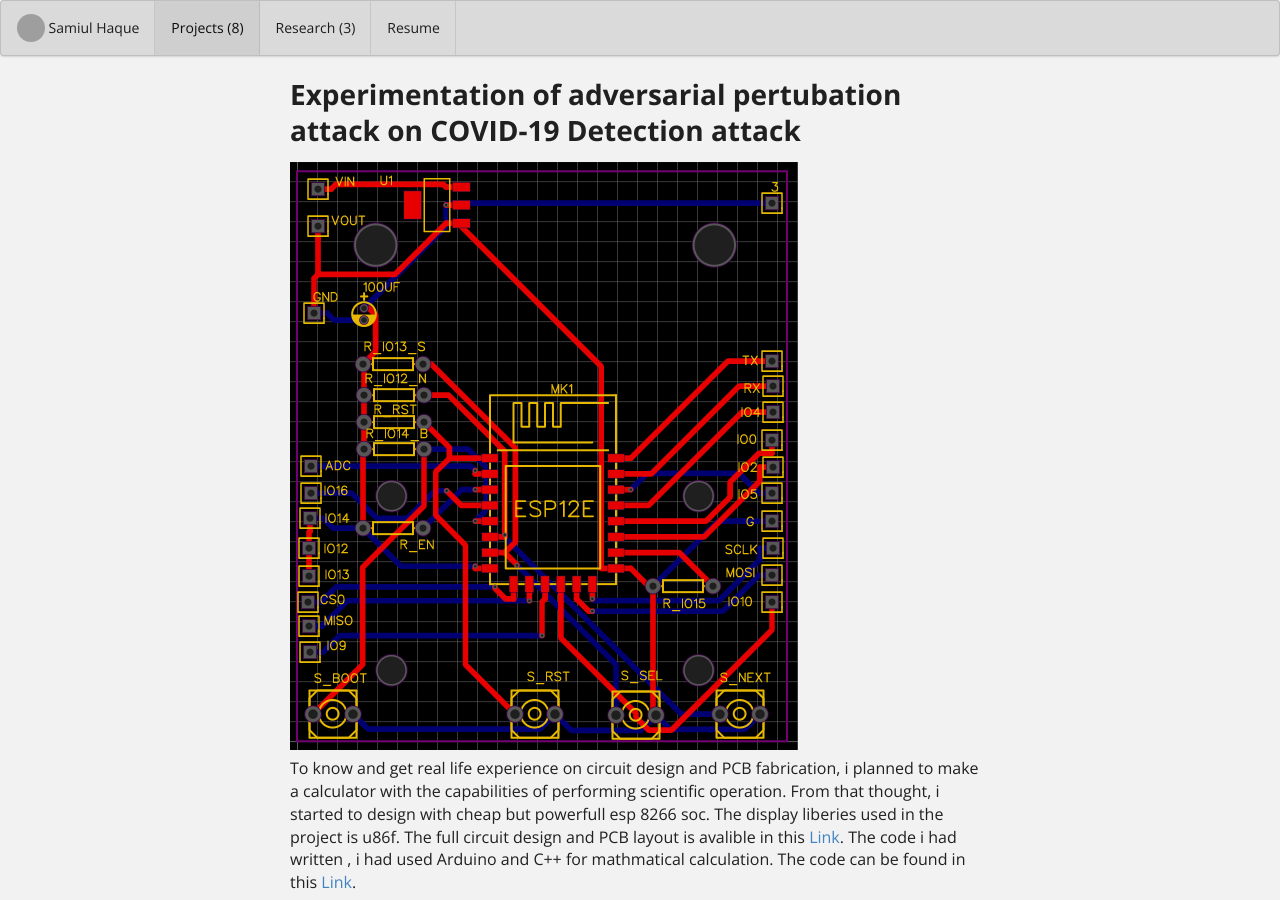
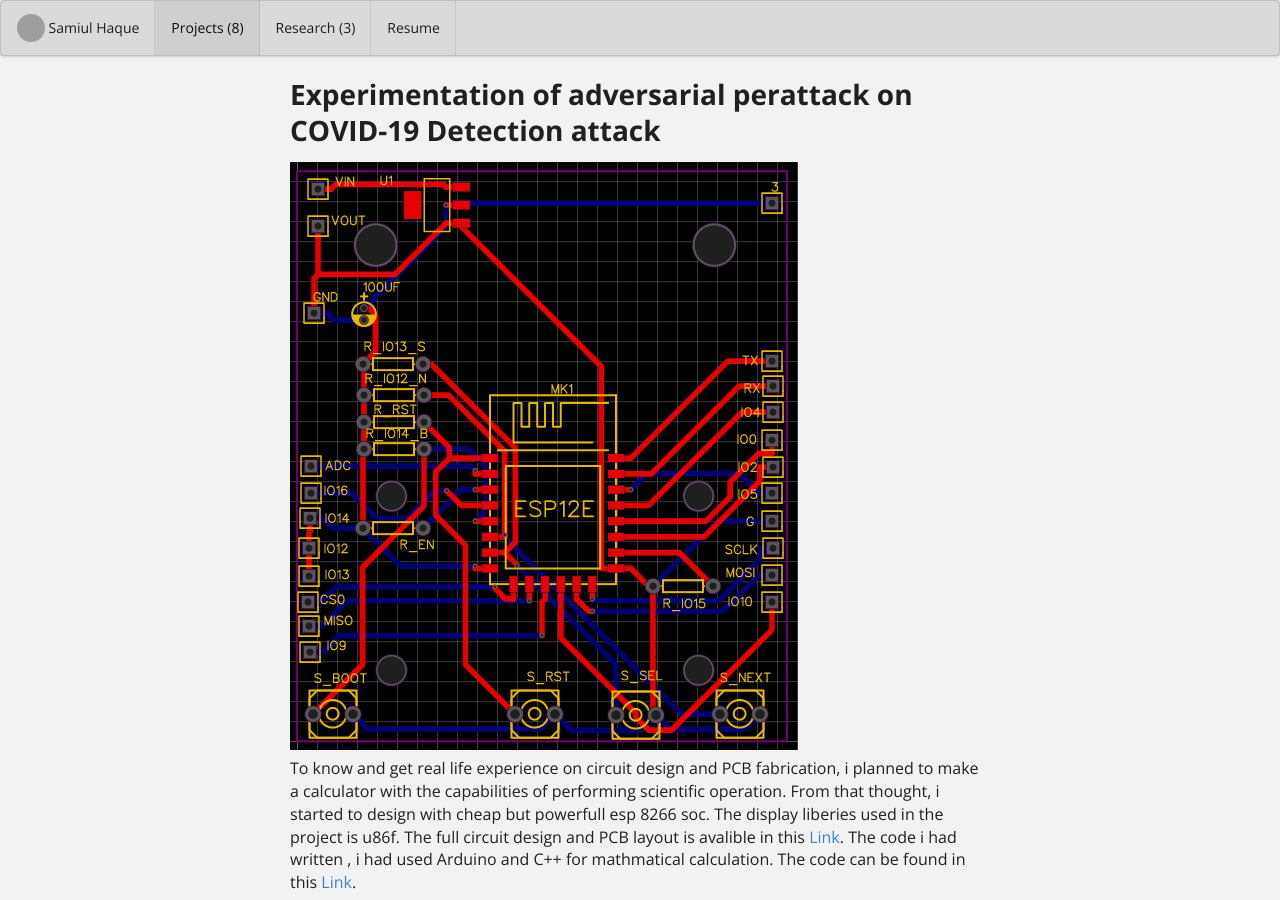
Before and after one commit to samiulextreem/samiulextreem.github.io, a Jekyll site: the page built from projects/project-8.md, in a window 1280 px wide. Built offline with Jekyll 4.4.1, drawn with Linux system fonts in a browser that asks for light colours; grey boxes are pictures that could not be loaded.

Commit message:
Update project-8.md

```diff
--- a/projects/project-8.md
+++ b/projects/project-8.md
@@ -2,7 +2,7 @@
 layout: project
 type: project
 image: images/scintf_calculator.png
-title: Experimentation of adversarial pertubation attack on COVID-19 Detection attack
+title: Experimentation of adversarial perattack on COVID-19 Detection attack
 permalink: projects/cotton
 # All dates must be YYYY-MM-DD format!
 date: 2018-04-12
```
